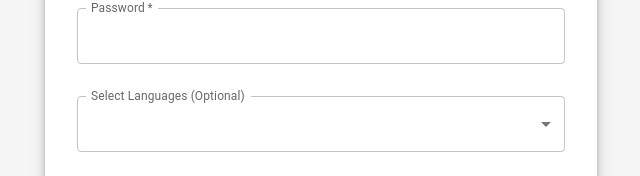
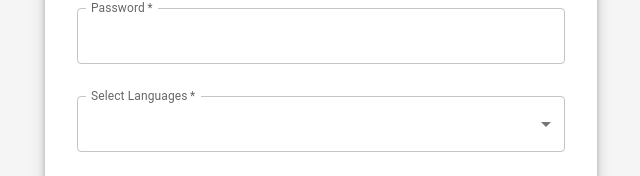
Before and after one commit to Himasri17/MWE_Tool, a React (Create React App) app in the folder MWE/frontend/: page /register in a window 1280 px wide. Shown: the part 337-513 px from the top of the page, without its empty margins (319-959 px from the left). Built offline with nearby package versions, Linux system fonts and the light colour scheme; some icons are missing.

Commit message:
updated registration page

```diff
--- a/MWE/frontend/src/pages/User Authentication/Register.js
+++ b/MWE/frontend/src/pages/User Authentication/Register.js
@@ -170,13 +170,13 @@ export default function Register() {
                             disabled={isLoading}
                         />
 
-                        <FormControl fullWidth margin="normal" sx={{ mb: 2 }}>
-                            <InputLabel id="languages-label">Select Languages (Optional)</InputLabel>
+                        <FormControl fullWidth margin="normal" required sx={{ mb: 2 }}>
+                            <InputLabel id="languages-label">Select Languages</InputLabel>
                             <Select
                                 labelId="languages-label"
                                 value={languages}
                                 onChange={(e) => setLanguages(e.target.value)}
-                                label="Select Languages (Optional)"
+                                label="Select Languages"
                                 startAdornment={<InputAdornment position="start"><LanguageIcon color="action" /></InputAdornment>}
                                 disabled={isLoading}
                             >
```
